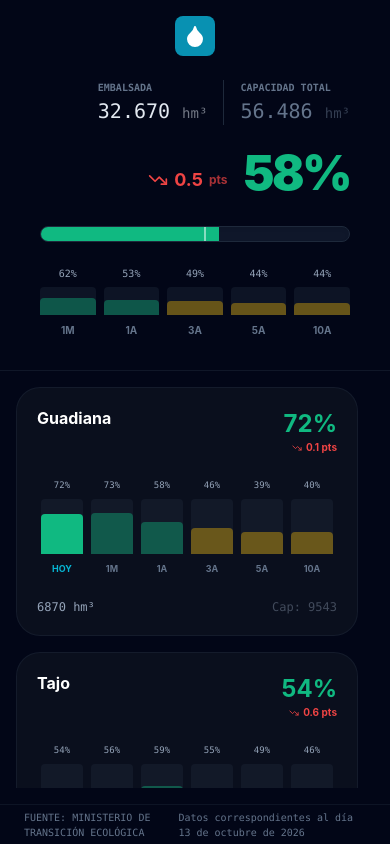
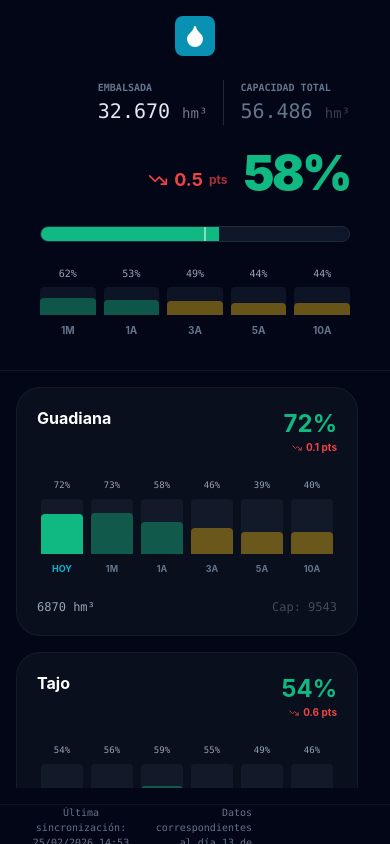
Before and after one commit to fjmahv/aquaspain, a React (Vite) app: page / in a window 390 px wide. Built offline with nearby package versions, Linux system fonts and the light colour scheme.

Commit message:
Pie de página: mostrar hora UTC del último refresco (centro) leyendo el header del Worker

```diff
--- a/src/hooks/use-hydro-sync.ts
+++ b/src/hooks/use-hydro-sync.ts
@@ -13,11 +13,15 @@ export function useHydroSync() {
       const rawData = await response.json();
       const result = parseHydroJson(rawData);
 
+      // Prefer the server-side refresh timestamp exposed by the Worker
+      // (x-data-uploaded-at header); fall back to the client fetch time.
+      const serverSyncDate = response.headers.get('x-data-uploaded-at');
+
       setData({
         basins: result.basins,
         reservoirs: result.reservoirs,
         dataDate: result.dataDate,
-        syncDate: result.syncDate
+        syncDate: serverSyncDate ?? result.syncDate
       });
     } catch (error) {
       console.error("Error cargando datos:", error);
--- a/src/pages/HomePage.tsx
+++ b/src/pages/HomePage.tsx
@@ -43,7 +43,16 @@ import { Droplet } from 'lucide-react';
 
 export function HomePage() {
   const { isInitialLoading } = useHydroSync();
-  const { dataDate } = useHydroStore() as any;
+  const { dataDate, syncDate } = useHydroStore() as any;
+
+  // Formats the last server-side refresh timestamp in UTC (e.g. 17/10/2026 09:08 UTC)
+  const formatSyncTime = (iso: string | null) => {
+    if (!iso) return null;
+    const d = new Date(iso);
+    if (Number.isNaN(d.getTime())) return null;
+    const pad = (n: number) => String(n).padStart(2, '0');
+    return `${pad(d.getUTCDate())}/${pad(d.getUTCMonth() + 1)}/${d.getUTCFullYear()} ${pad(d.getUTCHours())}:${pad(d.getUTCMinutes())} UTC`;
+  };
 
   // Función para formatear la fecha (YYYY-MM-DD -> día XX de Mes de YYYY)
   const formatFooterDate = (dateStr: string) => {
@@ -99,10 +108,13 @@ export function HomePage() {
         </section>
       </main>
 
-      {/* Pie de página con la fecha formateada en la parte derecha */}
-      <footer className="h-10 border-t border-slate-800/40 px-6 flex items-center justify-between text-[10px] font-mono text-slate-500 flex-shrink-0 bg-[#020617]">
-        <span>FUENTE: MINISTERIO DE TRANSICIÓN ECOLÓGICA</span>
-        <span>{formatFooterDate(dataDate)}</span>
+      {/* Footer with three columns: source, last refresh (center, UTC), data date */}
+      <footer className="h-10 border-t border-slate-800/40 px-6 grid grid-cols-3 items-center text-[10px] font-mono text-slate-500 flex-shrink-0 bg-[#020617]">
+        <span className="hidden sm:block">FUENTE: MINISTERIO DE TRANSICIÓN ECOLÓGICA</span>
+        <span className="text-center">
+          {formatSyncTime(syncDate) ? `Última sincronización: ${formatSyncTime(syncDate)}` : ''}
+        </span>
+        <span className="text-right">{formatFooterDate(dataDate)}</span>
       </footer>
 
     </div>
```
